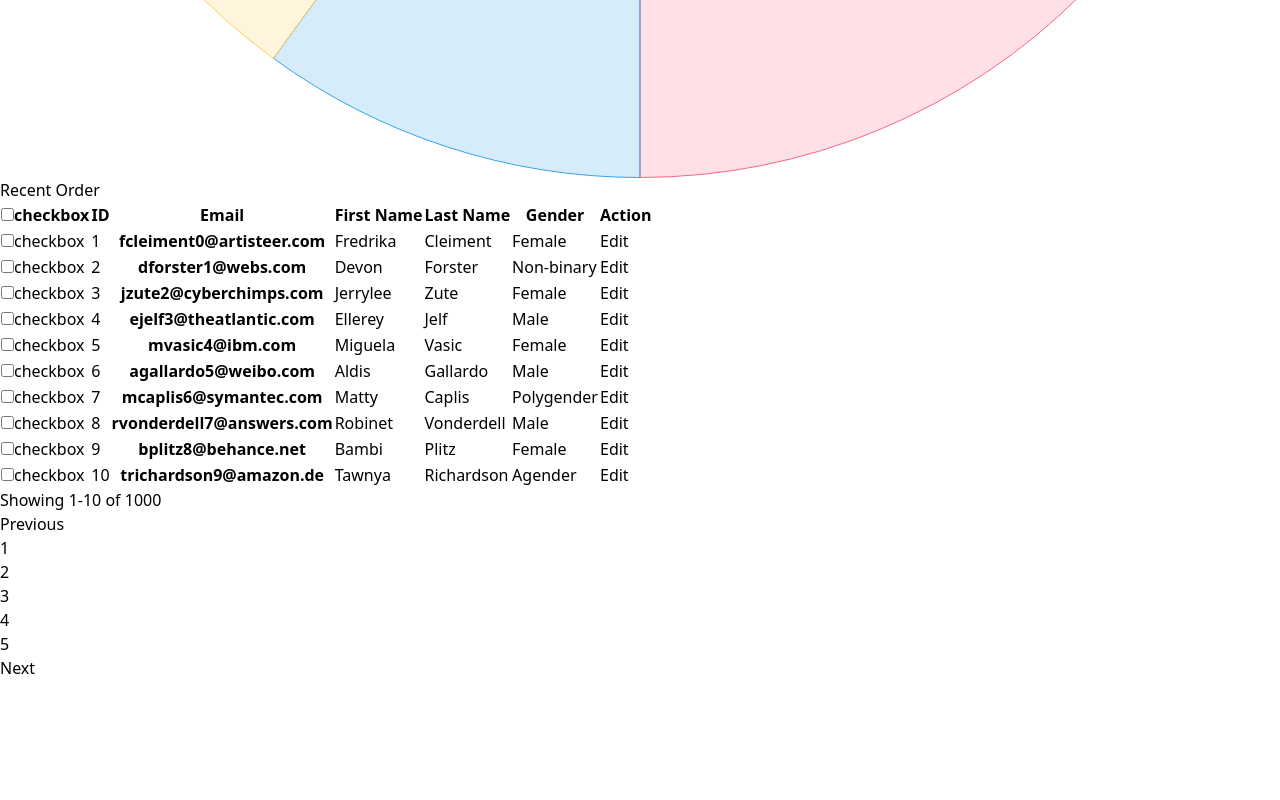
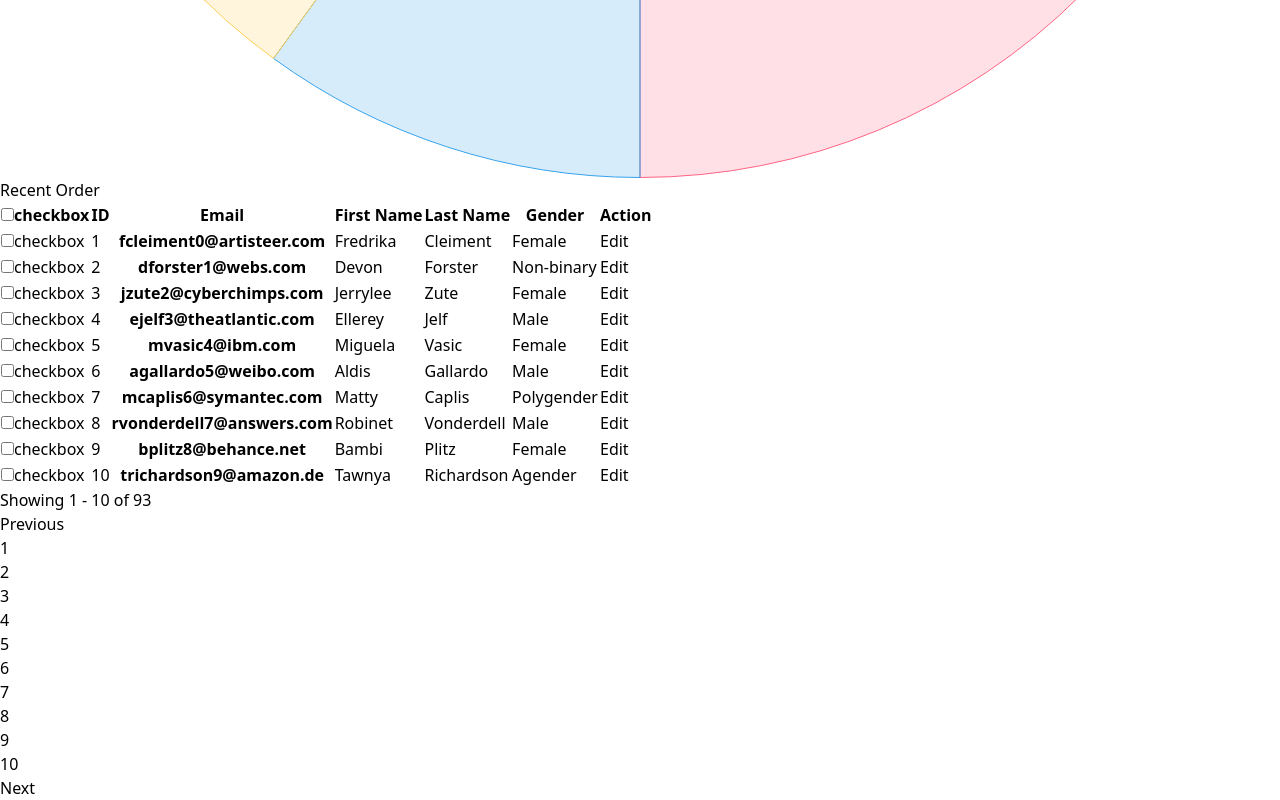
Before and after one commit to phanthebao1234/multi_vendor_commerce, a Next.js app: page /dashboard in a window 1280 px wide. Shown: the part 2674-3474 px from the top of the page. Before the commit the page ends 3354 px from the top, so only its background shows below. Built offline with nearby package versions, Linux system fonts and the light colour scheme.

Commit message:
building custom paginated table

```diff
--- a/data.json
+++ b/data.json
@@ -90,11 +90,4 @@
 {"id":90,"first_name":"Marji","last_name":"Bredgeland","email":"mbredgeland2h@linkedin.com","gender":"Female"},
 {"id":91,"first_name":"Sibby","last_name":"Abramof","email":"sabramof2i@hc360.com","gender":"Polygender"},
 {"id":92,"first_name":"Sarge","last_name":"Oxenford","email":"soxenford2j@printfriendly.com","gender":"Male"},
-{"id":93,"first_name":"Elli","last_name":"Dudin","email":"edudin2k@jugem.jp","gender":"Female"},
-{"id":94,"first_name":"Axe","last_name":"Bloyes","email":"abloyes2l@wix.com","gender":"Male"},
-{"id":95,"first_name":"Kass","last_name":"Hammon","email":"khammon2m@howstuffworks.com","gender":"Female"},
-{"id":96,"first_name":"Kermit","last_name":"Voysey","email":"kvoysey2n@bbb.org","gender":"Male"},
-{"id":97,"first_name":"Roshelle","last_name":"Longega","email":"rlongega2o@newyorker.com","gender":"Female"},
-{"id":98,"first_name":"Emmie","last_name":"Skaid","email":"eskaid2p@myspace.com","gender":"Genderqueer"},
-{"id":99,"first_name":"Fernandina","last_name":"Lote","email":"flote2q@gnu.org","gender":"Female"},
-{"id":100,"first_name":"Noreen","last_name":"Hamm","email":"nhamm2r@sbwire.com","gender":"Female"}]
+{"id":93,"first_name":"Elli","last_name":"Dudin","email":"edudin2k@jugem.jp","gender":"Female"}]
--- a/src/components/backoffice/CustomDataTable.jsx
+++ b/src/components/backoffice/CustomDataTable.jsx
@@ -37,18 +37,19 @@ export default function CustomDataTable() {
     // cập nhật trạng thái thành giá trị ngược lại của nó (true <=> false)
     setIsAllSelected(!isAllSelected);
   };
-  const arr = [1,2,3,4,5]
-  const PAGE_SIZE = 10
-  const numberOfPages = Math.ceil(data.length / PAGE_SIZE)
-  console.log(numberOfPages);
+  const arr = [1, 2, 3, 4, 5];
+  const PAGE_SIZE = 10;
+  const totalPages = Math.ceil(data.length / PAGE_SIZE);
 
-  const [currentPage, setCurrentPage] = useState(1)
-  const startIndex = (currentPage - 1) * PAGE_SIZE
-  const endIndex = startIndex + PAGE_SIZE
-  const currentlyDisplayedData = data.slice(startIndex, endIndex)
+  const [currentPage, setCurrentPage] = useState(1);
+  const startIndex = (currentPage - 1) * PAGE_SIZE;
+  const endIndex = startIndex + PAGE_SIZE;
+  const currentlyDisplayedData = data.slice(startIndex, endIndex);
   const handlePageChange = (page) => {
-    setCurrentPage(page + 1)
-  }
+    setCurrentPage(page + 1);
+  };
+  const itemStartIndex = startIndex + 1;
+  const itemEndIndex = Math.min(endIndex, data.length);
   return (
     <div className="">
       <h2 className="text-xl font-bold mb-4">Recent Order</h2>
@@ -143,72 +144,49 @@ export default function CustomDataTable() {
             className="flex items-center flex-column flex-wrap md:flex-row justify-between pt-4"
             aria-label="Table navigation"
           >
-            <span className="text-sm font-normal text-gray-500 dark:text-gray-400 mb-4 md:mb-0 block w-full md:inline md:w-auto">
+            <span className="text-xl font-normal text-gray-500 dark:text-gray-400 mb-4 md:mb-0 block w-full md:inline md:w-auto">
               Showing{" "}
               <span className="font-semibold text-gray-50 dark:text-white">
-                1-10
+                {`${itemStartIndex} -  ${itemEndIndex}`}
               </span>{" "}
               of{" "}
               <span className="font-semibold text-gray-50 dark:text-white">
-                1000
+                {data.length}
               </span>
             </span>
-            <ul className="inline-flex -space-x-px rtl:space-x-reverse text-sm h-8">
+            <ul className="inline-flex -space-x-px rtl:space-x-reverse text-sm h-10">
               <li>
                 <button
                   onClick={() => setCurrentPage(currentPage - 1)}
                   disabled={currentPage == 1}
-                  className="flex items-center justify-center px-3 h-8 ms-0 leading-tight text-gray-500 bg-white border border-gray-300 rounded-s-lg hover:bg-gray-100 hover:text-gray-700 dark:bg-gray-800 dark:border-gray-700 dark:text-gray-400 dark:hover:bg-gray-700 dark:hover:text-white"
+                  className="flex items-center justify-center px-4 h-10 ms-0 leading-tight text-gray-500 bg-white border border-gray-300 rounded-s-lg hover:bg-gray-100 hover:text-gray-700 dark:bg-gray-800 dark:border-gray-700 dark:text-gray-400 dark:hover:bg-gray-700 dark:hover:text-white"
                 >
                   Previous
                 </button>
               </li>
-              <li>
-                <a
-                  href="#"
-                  className="flex items-center justify-center px-3 h-8 leading-tight text-gray-500 bg-white border border-gray-300 hover:bg-gray-100 hover:text-gray-700 dark:bg-gray-800 dark:border-gray-700 dark:text-gray-400 dark:hover:bg-gray-700 dark:hover:text-white"
-                >
-                  1
-                </a>
-              </li>
-              <li>
-                <a
-                  href="#"
-                  className="flex items-center justify-center px-3 h-8 leading-tight text-gray-500 bg-white border border-gray-300 hover:bg-gray-100 hover:text-gray-700 dark:bg-gray-800 dark:border-gray-700 dark:text-gray-400 dark:hover:bg-gray-700 dark:hover:text-white"
-                >
-                  2
-                </a>
-              </li>
-              <li>
-                <a
-                  href="#"
-                  aria-current="page"
-                  className="flex items-center justify-center px-3 h-8 text-blue-600 border border-gray-300 bg-blue-50 hover:bg-blue-100 hover:text-blue-700 dark:border-gray-700 dark:bg-gray-700 dark:text-white"
-                >
-                  3
-                </a>
-              </li>
-              <li>
-                <a
-                  href="#"
-                  className="flex items-center justify-center px-3 h-8 leading-tight text-gray-500 bg-white border border-gray-300 hover:bg-gray-100 hover:text-gray-700 dark:bg-gray-800 dark:border-gray-700 dark:text-gray-400 dark:hover:bg-gray-700 dark:hover:text-white"
-                >
-                  4
-                </a>
-              </li>
-              <li>
-                <a
-                  href="#"
-                  className="flex items-center justify-center px-3 h-8 leading-tight text-gray-500 bg-white border border-gray-300 hover:bg-gray-100 hover:text-gray-700 dark:bg-gray-800 dark:border-gray-700 dark:text-gray-400 dark:hover:bg-gray-700 dark:hover:text-white"
-                >
-                  5
-                </a>
-              </li>
+              {Array.from({ length: totalPages }, (item, index) => {
+                return (
+                  <li key={index}>
+                    <button
+
+                      onClick={() => setCurrentPage(index + 1)}
+                      disabled={currentPage == index + 1}
+                      className={
+                        currentPage == index + 1
+                          ? "flex items-center justify-center px-4 h-10 text-blue-600 border border-gray-300 bg-blue-50 hover:bg-blue-100 hover:text-blue-700 dark:border-gray-700 dark:bg-gray-700 dark:text-white"
+                          : "flex items-center justify-center px-4 h-10 leading-tight text-gray-500 bg-white border border-gray-300 hover:bg-gray-100 hover:text-gray-700 dark:bg-gray-800 dark:border-gray-700 dark:text-gray-400 dark:hover:bg-gray-700 dark:hover:text-white"
+                      }
+                    >
+                      {index + 1}
+                    </button>
+                  </li>
+                );
+              })}
               <li>
                 <button
-                  onClick={()=> handlePageChange(currentPage)}
-                  disabled={currentPage == numberOfPages}
-                  className="flex items-center justify-center px-3 h-8 leading-tight text-gray-500 bg-white border border-gray-300 rounded-e-lg hover:bg-gray-100 hover:text-gray-700 dark:bg-gray-800 dark:border-gray-700 dark:text-gray-400 dark:hover:bg-gray-700 dark:hover:text-white"
+                  onClick={() => handlePageChange(currentPage)}
+                  disabled={currentPage == totalPages}
+                  className="flex items-center justify-center px-4 h-10 leading-tight text-gray-500 bg-white border border-gray-300 rounded-e-lg hover:bg-gray-100 hover:text-gray-700 dark:bg-gray-800 dark:border-gray-700 dark:text-gray-400 dark:hover:bg-gray-700 dark:hover:text-white"
                 >
                   Next
                 </button>
```
